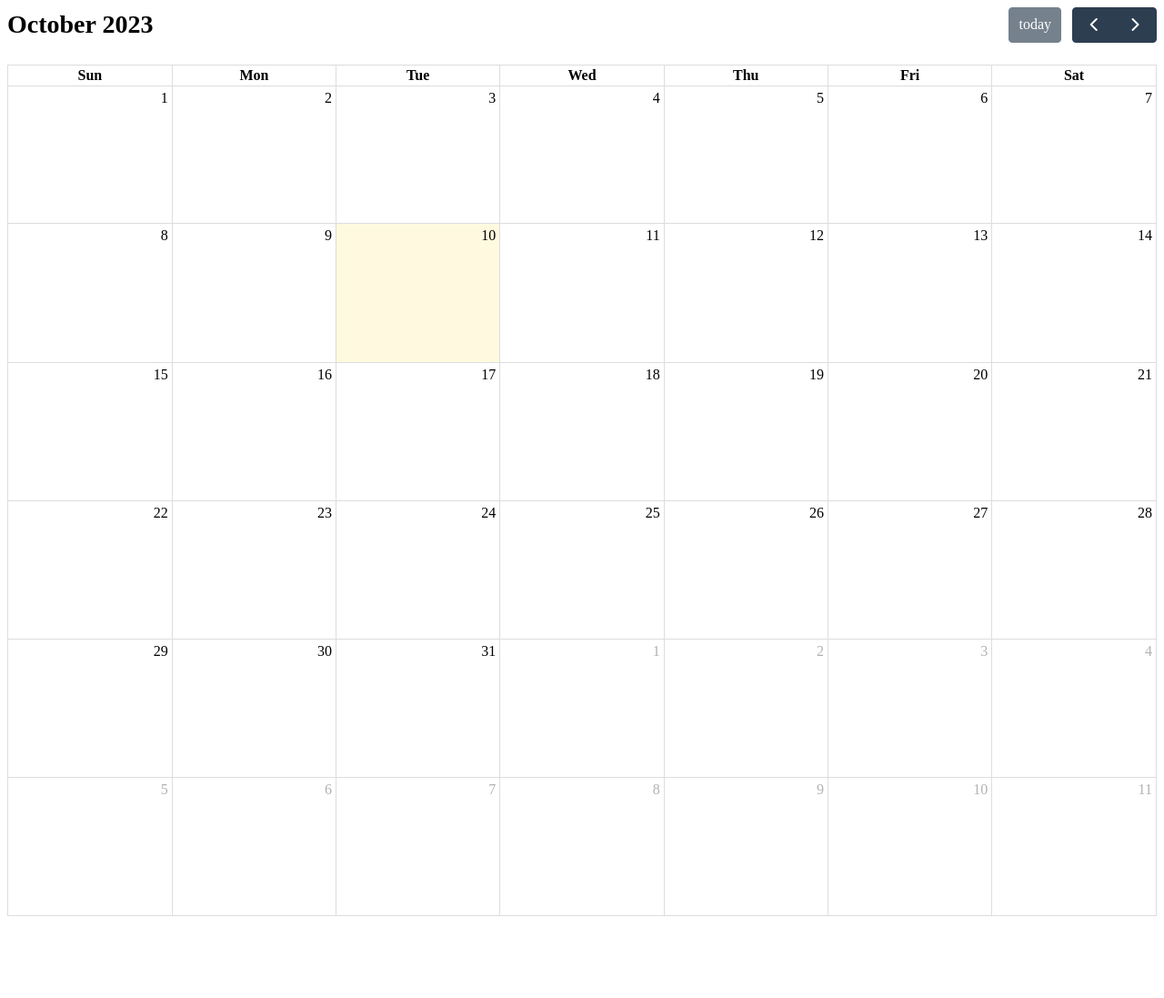
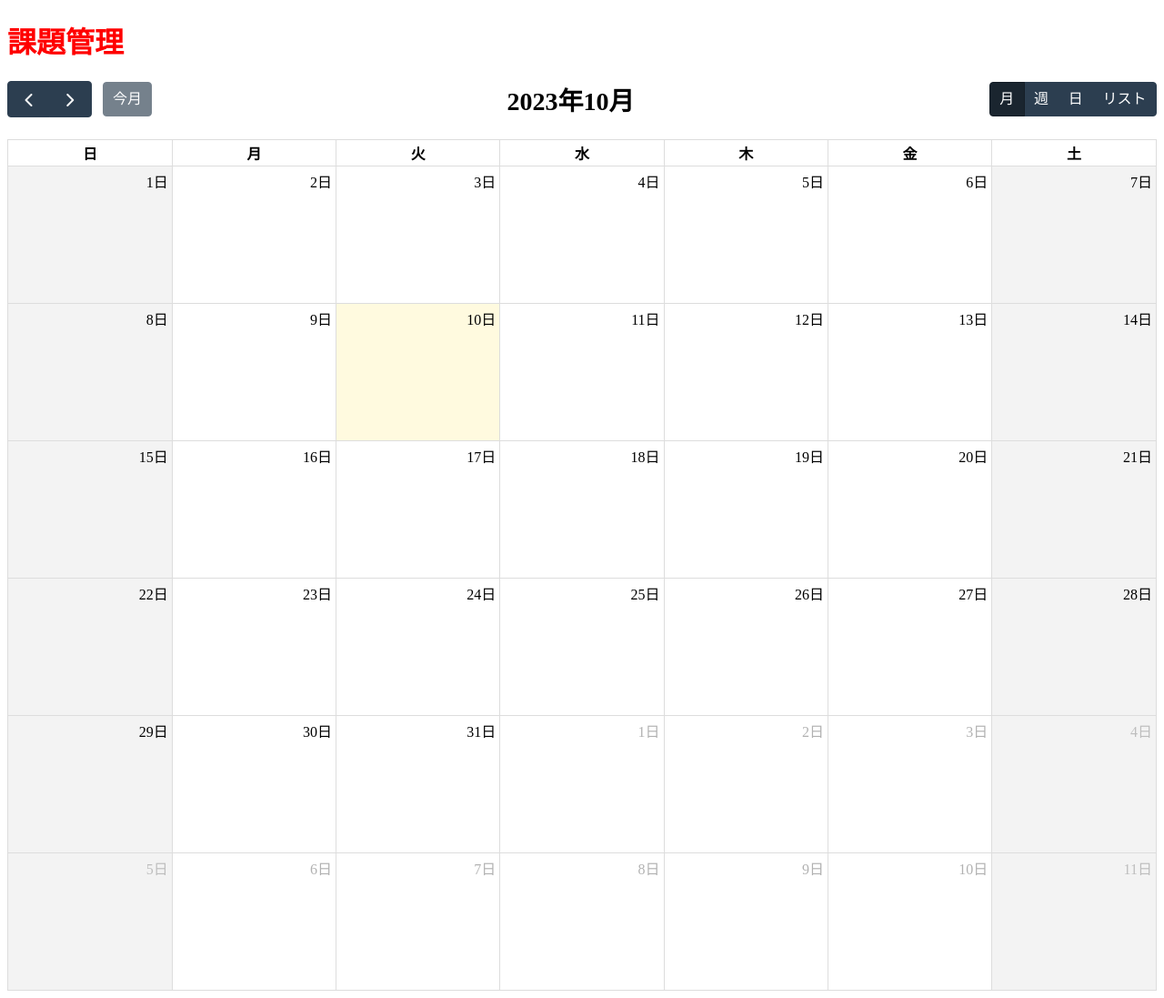
Before and after one commit to n-katou/calendar_app, a Django app: template calendar_app/templates/calendar_app/index.html in a window 1280 px wide. Shown: the whole page at 91% size. Before the commit the page ends 1015 px from the top, so only its background shows below. Run offline with Django 3.2, Linux system fonts and the light colour scheme; the template is opened without the code that fills it, so the values that code supplies are empty; some libraries are stand-ins or nearby versions.

Commit message:
レイアウト修正

```diff
--- /dev/null
+++ b/calendar_app/static/calendar_app/css/style.css
@@ -0,0 +1,3 @@
+h1 {
+    color: #ff0000;
+}
--- /dev/null
+++ b/calendar_app/static/calendar_app/js/app.js
@@ -0,0 +1,27 @@
+document.addEventListener('DOMContentLoaded', function () {
+
+    var calendarEl = document.getElementById('calendar');
+
+    var calendar = new FullCalendar.Calendar(calendarEl, {
+        initialView: 'dayGridMonth',
+        locale: 'ja',
+        headerToolbar: {
+          left: 'prev,next today',
+          center: 'title',
+          right: 'dayGridMonth,timeGridWeek,timeGridDay,listMonth'
+        },
+        buttonText: {
+            today: '今月',
+            month: '月',
+            week: '週',
+            day: '日',
+            list: 'リスト'
+          },
+        navLinks: true, // can click day/week names to navigate views
+        businessHours: true, // display business hours
+        editable: true,
+        selectable: true,
+    });
+
+    calendar.render();
+});
--- a/calendar_app/templates/calendar_app/index.html
+++ b/calendar_app/templates/calendar_app/index.html
@@ -1,16 +1,15 @@
+<!DOCTYPE html>
 <html>
-
 <head>
-    <meta charset='utf-8' />
-    <link rel="stylesheet" href="https://cdn.jsdelivr.net/npm/fullcalendar@5.10.2/main.min.css">
+  <meta charset='utf-8' />
+  <link rel="stylesheet" href="https://cdn.jsdelivr.net/npm/fullcalendar@5.10.2/main.min.css">
+  {% load static %}
+  <link rel="stylesheet" type="text/css" href="{% static 'calendar_app/css/style.css' %}">
+  <script src="https://cdn.jsdelivr.net/npm/fullcalendar@5.10.2/main.min.js"></script>
+  <script src="{% static 'calendar_app/js/app.js' %}"></script>
 </head>
-
 <body>
+     <h1>課題管理</h1>
     <div id='calendar'></div>
-
-    {% load static %}
-    <script src="https://cdn.jsdelivr.net/npm/fullcalendar@5.10.2/main.min.js"></script>
-    <script src="{% static 'calendar_app/app.js' %}"></script>
 </body>
-
 </html>
--- a/calendar_app/urls.py
+++ b/calendar_app/urls.py
@@ -3,5 +3,5 @@ from . import views
 
 app_name = "cal"
 urlpatterns = [
-    path("", views.index, name="index"),
+    path("sc/", views.index, name="index"),
 ]
```
Also changed, not shown: calendar_app/static/calendar_app/app.js (deleted, +0 -27 lines).
